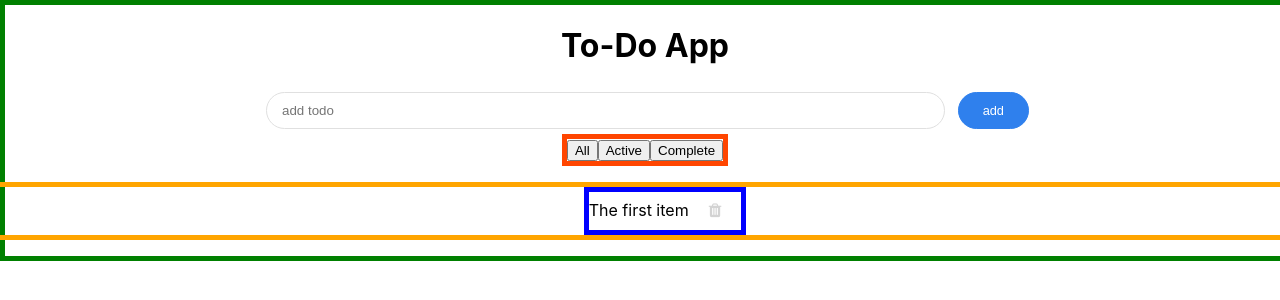
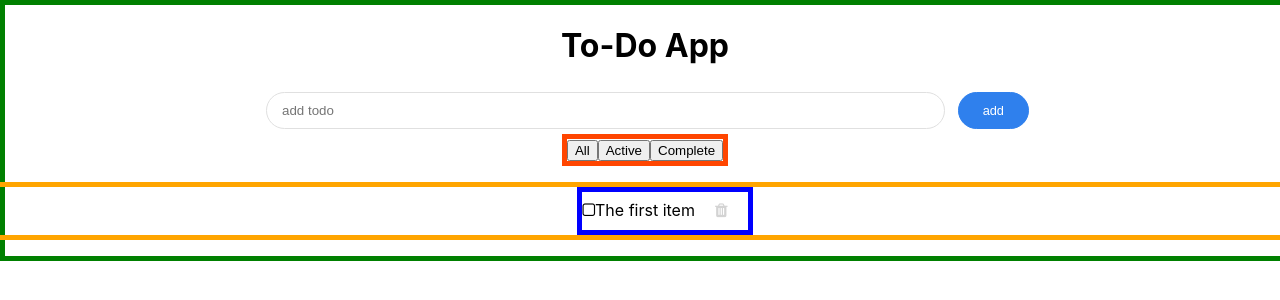
Before and after one commit to olirooker/todo-list-app-react, a React (Create React App) app: page / in a window 1280 px wide. Shown: the top 300 px of the page. Built offline with nearby package versions, Linux system fonts and the light colour scheme.

Commit message:
start of toggle complete functionality

```diff
--- a/src/App.js
+++ b/src/App.js
@@ -11,10 +11,10 @@ class App extends React.Component {
     filterBy: 'all', // this would change depending on which button is pressed
   };
 
-  componentDidMount() {
-    const savedState = JSON.parse(localStorage.getItem("state"));
-    this.setState(savedState);
-  };
+  // componentDidMount() {
+  //   const savedState = JSON.parse(localStorage.getItem("state"));
+  //   this.setState(savedState);
+  // };
 
   // componentDidUpdate() {};
 
@@ -22,9 +22,11 @@ class App extends React.Component {
     this.setState((currentState) => {
       const newState = { todos: [newItem, ...currentState.todos] };
       return newState;
-    }, () => {
-      localStorage.setItem("state", JSON.stringify(this.state));
-    });
+    }
+      // , () => {
+      //   localStorage.setItem("state", JSON.stringify(this.state));
+      // }
+    );
   };
 
   deleteToDo = (name) => {
@@ -36,9 +38,15 @@ class App extends React.Component {
         todos: newTasks
       }
       return newState;
-    }, () => {
-      localStorage.setItem("state", JSON.stringify(this.state));
-    })
+    }
+      // , () => {
+      //   localStorage.setItem("state", JSON.stringify(this.state));
+      // }
+    )
+  };
+
+  toggleIsCompleted = () => {
+
   };
 
   changeFilter = (condition) => {
@@ -59,7 +67,7 @@ class App extends React.Component {
         <Header />
         <TaskAdder addToDo={this.addToDo} />
         <Filter changeFilter={this.changeFilter} />
-        <List todos={this.state.todos} deleteToDo={this.deleteToDo} />
+        <List todos={this.state.todos} deleteToDo={this.deleteToDo} toggleIsCompleted={this.toggleIsCompleted} />
       </div >
     );
   };
--- a/src/components/List.js
+++ b/src/components/List.js
@@ -1,13 +1,14 @@
 import React from "react";
 
-const List = (props) => {
+const List = ({ todos, deleteToDo, toggleIsCompleted }) => {
 
     return (
         <ul className="list-container">
-            {props.todos.map((todo) => {
-                return <li className="list-item" key={todo.item} id={todo.item}>
+            {todos.map((todo) => {
+                return <li className="list-item" key={todo.item} id={todo.item} onClick={toggleIsCompleted}>
+                    <i class="fa fa-square-o"></i>
                     {todo.item}
-                    <button className="delete-button" onClick={() => { props.deleteToDo(todo.item) }}><i className="fa fa-trash"></i></button>
+                    <button className="delete-button" onClick={() => { deleteToDo(todo.item) }}><i className="fa fa-trash"></i></button>
                 </li>;
             })}
         </ul>
--- a/src/index.css
+++ b/src/index.css
@@ -141,3 +141,7 @@ label {
   display: inline-block;
   border: 5px solid orangered;
 }
+
+.complete {
+  text-decoration: line-through;
+}
```
Also changed, not shown: 1 other file (tests, documents, lock files or other folders).
